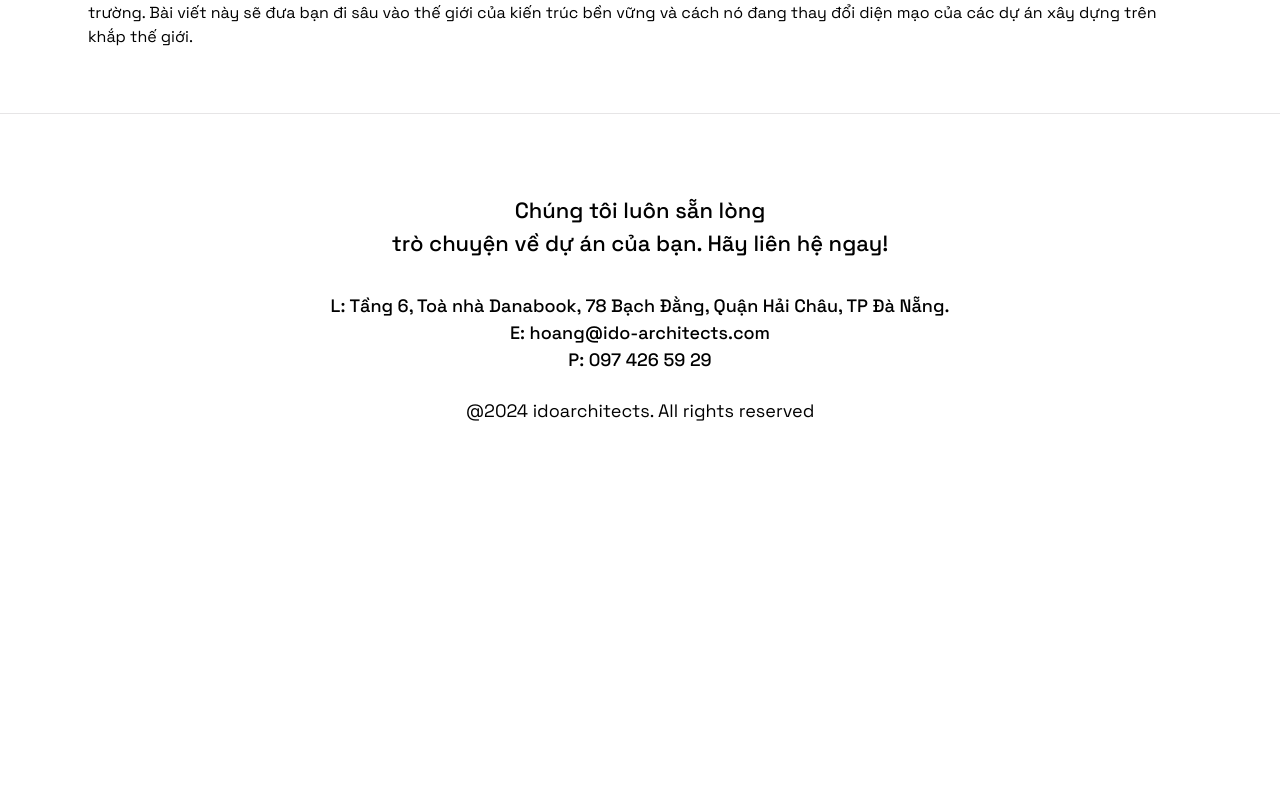
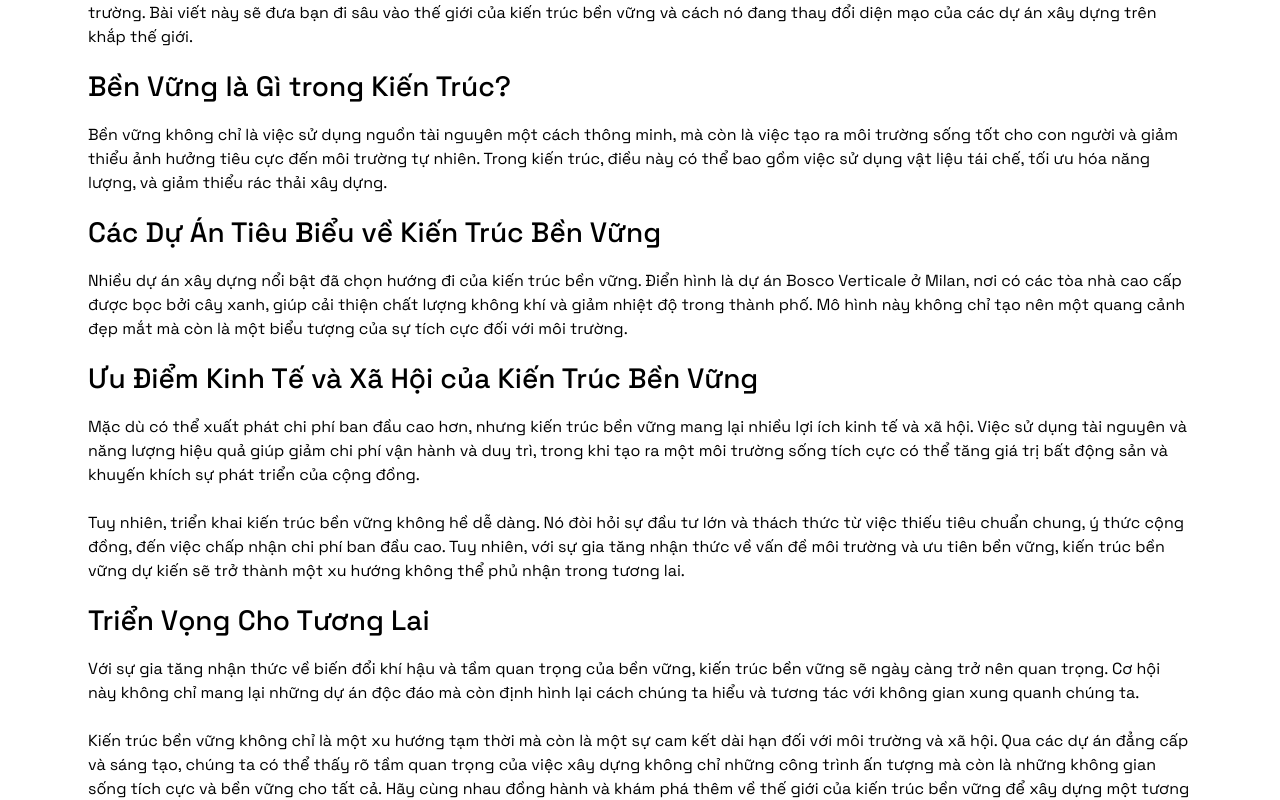
Before and after one commit to hoanghohuy/ido-architects, a Next.js app: page /blog/link-1 in a window 1280 px wide. Shown: the part 1189-1989 px from the top of the page. Before the commit the page ends 1693 px from the top, so only its background shows below. Built offline with nearby package versions, Linux system fonts and the light colour scheme.

Commit message:
update texxt

```diff
--- a/src/app/blog/[slug]/BlogDetail.js
+++ b/src/app/blog/[slug]/BlogDetail.js
@@ -21,6 +21,38 @@ export default function BlogDetail() {
                 <p>
                     Kiến trúc bền vững đang trở thành một xu hướng không chỉ trong ngành xây dựng mà còn là một phần quan trọng của cuộc sống hiện đại. Ngày càng nhiều dự án xây dựng đặt ra mục tiêu không chỉ là tạo ra những công trình đẹp mắt mà còn làm những điều tích cực cho môi trường. Bài viết này sẽ đưa bạn đi sâu vào thế giới của kiến trúc bền vững và cách nó đang thay đổi diện mạo của các dự án xây dựng trên khắp thế giới.
                 </p>
+                <h3 className='text-[28px] font-[500] py-4'>
+                    Bền Vững là Gì trong Kiến Trúc?
+                </h3>
+                <p>
+                    Bền vững không chỉ là việc sử dụng nguồn tài nguyên một cách thông minh, mà còn là việc tạo ra môi trường sống tốt cho con người và giảm thiểu ảnh hưởng tiêu cực đến môi trường tự nhiên. Trong kiến trúc, điều này có thể bao gồm việc sử dụng vật liệu tái chế, tối ưu hóa năng lượng, và giảm thiểu rác thải xây dựng.
+                </p>
+                <h3 className='text-[28px] font-[500] py-4'>
+                    Các Dự Án Tiêu Biểu về Kiến Trúc Bền Vững
+                </h3>
+                <p>
+                    Nhiều dự án xây dựng nổi bật đã chọn hướng đi của kiến trúc bền vững. Điển hình là dự án Bosco Verticale ở Milan, nơi có các tòa nhà cao cấp được bọc bởi cây xanh, giúp cải thiện chất lượng không khí và giảm nhiệt độ trong thành phố. Mô hình này không chỉ tạo nên một quang cảnh đẹp mắt mà còn là một biểu tượng của sự tích cực đối với môi trường.
+                </p>
+                <h3 className='text-[28px] font-[500] py-4'>
+                    Ưu Điểm Kinh Tế và Xã Hội của Kiến Trúc Bền Vững
+                </h3>
+                <p>
+                    Mặc dù có thể xuất phát chi phí ban đầu cao hơn, nhưng kiến trúc bền vững mang lại nhiều lợi ích kinh tế và xã hội. Việc sử dụng tài nguyên và năng lượng hiệu quả giúp giảm chi phí vận hành và duy trì, trong khi tạo ra một môi trường sống tích cực có thể tăng giá trị bất động sản và khuyến khích sự phát triển của cộng đồng.
+                </p>
+                <br/>
+                <p>
+                    Tuy nhiên, triển khai kiến trúc bền vững không hề dễ dàng. Nó đòi hỏi sự đầu tư lớn và thách thức từ việc thiếu tiêu chuẩn chung, ý thức cộng đồng, đến việc chấp nhận chi phí ban đầu cao. Tuy nhiên, với sự gia tăng nhận thức về vấn đề môi trường và ưu tiên bền vững, kiến trúc bền vững dự kiến sẽ trở thành một xu hướng không thể phủ nhận trong tương lai.
+                </p>
+                <h3 className='text-[28px] font-[500] py-4'>
+                    Triển Vọng Cho Tương Lai
+                </h3>
+                <p>
+                    Với sự gia tăng nhận thức về biến đổi khí hậu và tầm quan trọng của bền vững, kiến trúc bền vững sẽ ngày càng trở nên quan trọng. Cơ hội này không chỉ mang lại những dự án độc đáo mà còn định hình lại cách chúng ta hiểu và tương tác với không gian xung quanh chúng ta.
+                </p>
+                <br/>
+                <p>
+                    Kiến trúc bền vững không chỉ là một xu hướng tạm thời mà còn là một sự cam kết dài hạn đối với môi trường và xã hội. Qua các dự án đẳng cấp và sáng tạo, chúng ta có thể thấy rõ tầm quan trọng của việc xây dựng không chỉ những công trình ấn tượng mà còn là những không gian sống tích cực và bền vững cho tất cả. Hãy cùng nhau đồng hành và khám phá thêm về thế giới của kiến trúc bền vững để xây dựng một tương lai xanh sạch và bền vững.
+                </p>
             </div>
 
         </div>
```
